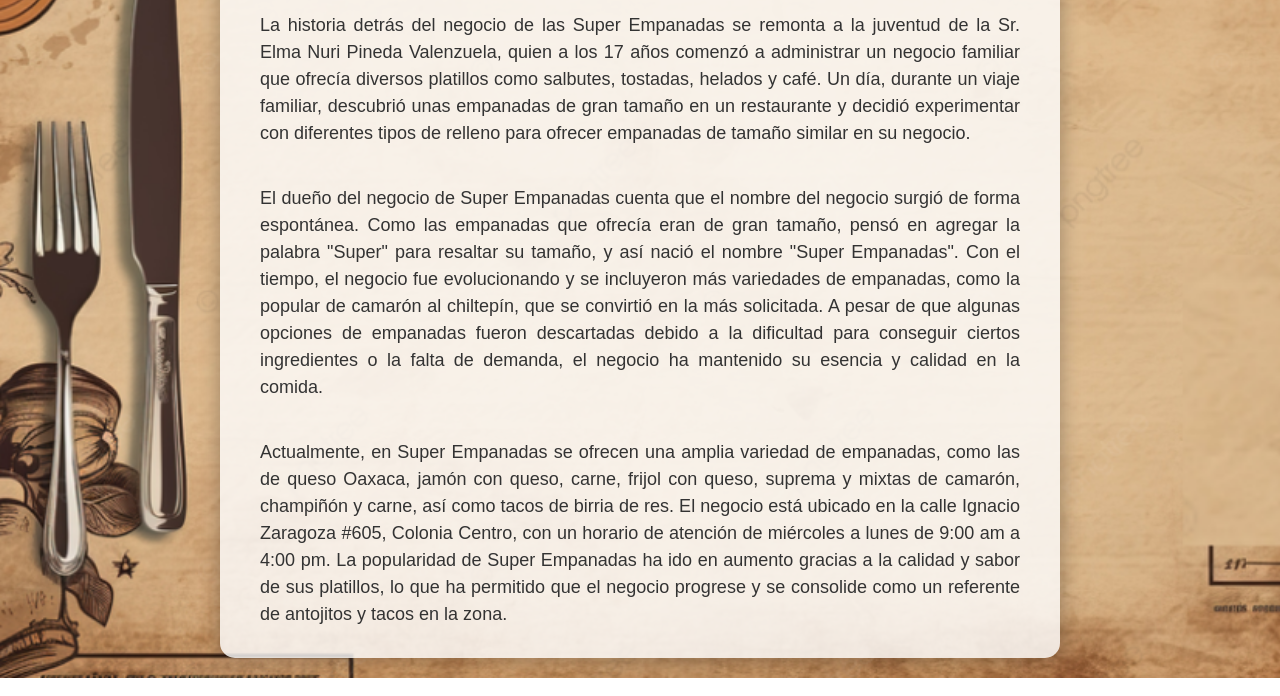
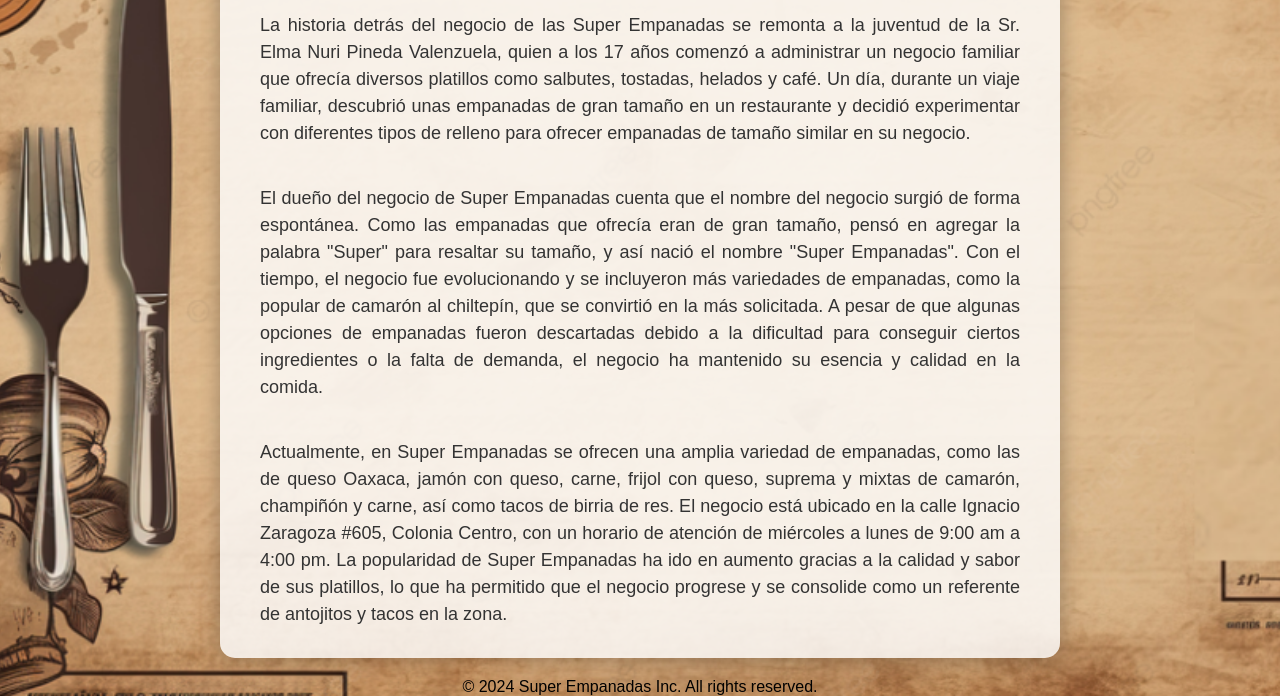
Before and after one commit to verne935/Restaurante, a plain HTML site: page Contenido/Historia/index.html in a window 1280 px wide. Shown: the part 156-852 px from the top of the page. Drawn offline with Linux system fonts and the light colour scheme.

Commit message:
Update index.html

```diff
--- a/Contenido/Historia/index.html
+++ b/Contenido/Historia/index.html
@@ -23,6 +23,8 @@
         <p>Actualmente, en Super Empanadas se ofrecen una amplia variedad de empanadas, como las de queso Oaxaca, jamón con queso, carne, frijol con queso, suprema y mixtas de camarón, champiñón y carne, así como tacos de birria de res. El negocio está ubicado en la calle Ignacio Zaragoza #605, Colonia Centro, con un horario de atención de miércoles a lunes de 9:00 am a 4:00 pm. La popularidad de Super Empanadas ha ido en aumento gracias a la calidad y sabor de sus platillos, lo que ha permitido que el negocio progrese y se consolide como un referente de antojitos y tacos en la zona.</p>
     </section>
 </div>
-
+<footer class="footer">
+    © 2024 Super Empanadas Inc. All rights reserved.
+</footer>
 </body>
 </html>
```
